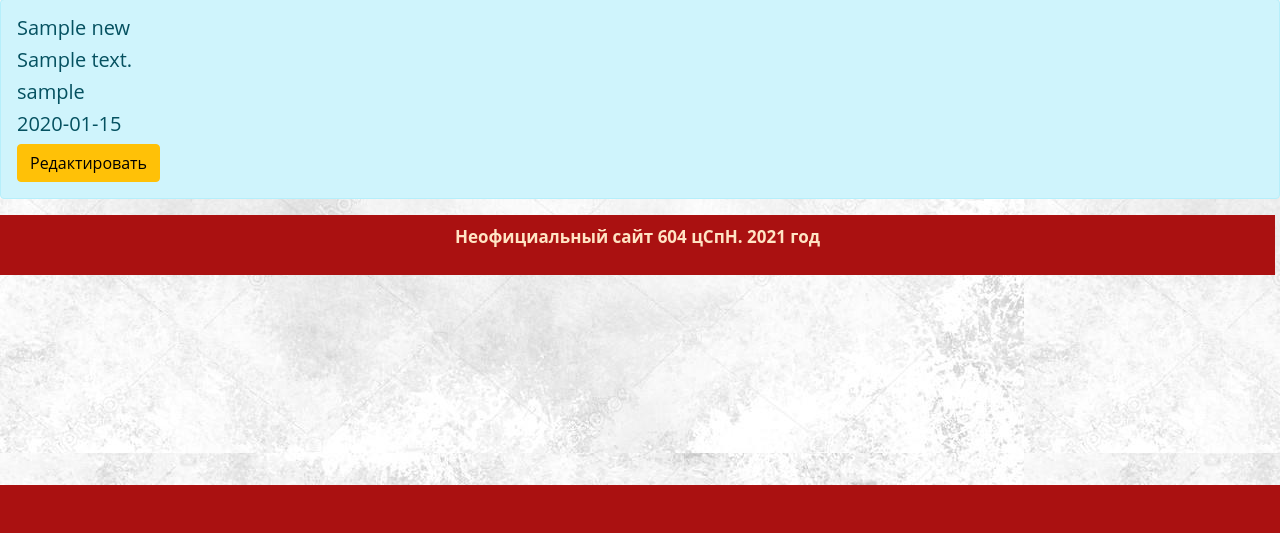
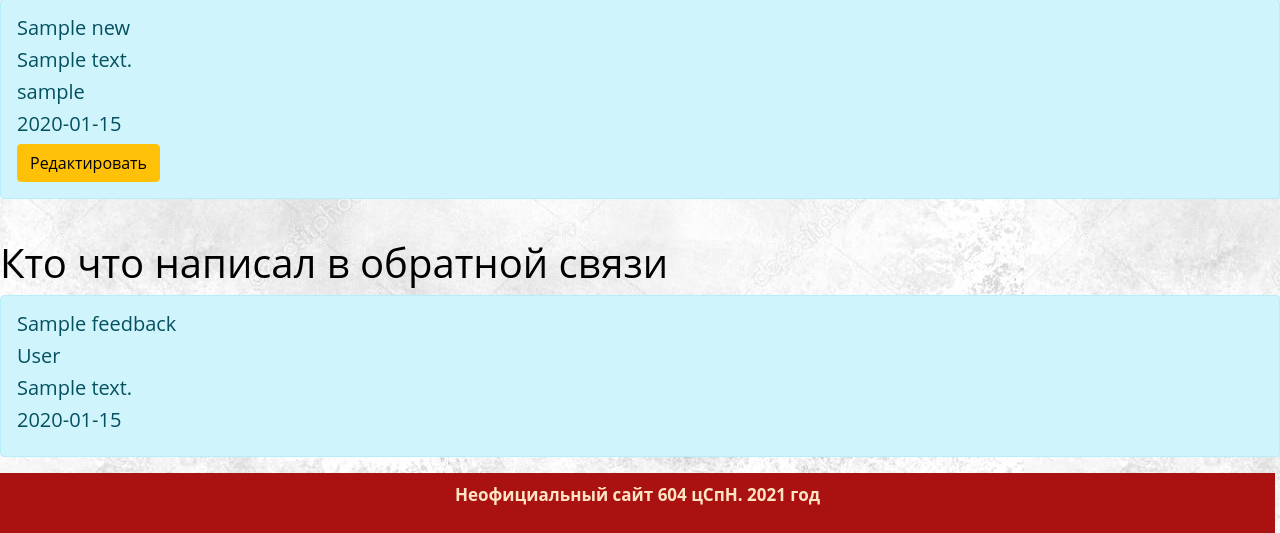
Before and after one commit to Elnik87/liteversion, a Python web app: template authorization/templates/authorization/admin.html in a window 1280 px wide. Shown: the part 315-848 px from the top of the page. Before the commit the page ends 800 px from the top, so only its background shows below. Run offline with Jinja, Linux system fonts and the light colour scheme; the template is opened without the code that fills it: most values are stand-ins (such as "Sample title", 1, 10 or a date in 2020).

Commit message:
Забыл добавить вывод обратной связи в админку

```diff
--- a/authorization/models.py
+++ b/authorization/models.py
@@ -7,6 +7,7 @@ class User(db.Model, UserMixin):
     login = db.Column(db.String(30), nullable=False)
     password = db.Column(db.String(30), nullable=False)
 
+
 @login_manager.user_loader
 def load_user(user_id):
     return User.get(user_id)
--- a/authorization/templates/authorization/admin.html
+++ b/authorization/templates/authorization/admin.html
@@ -24,7 +24,24 @@
 <h2>Пока еще ни одну новость не добавили</h2>
 
 {% endif %}
+<br>
 
+     {% if feedback|length > 0 %}
+<h1>Кто что написал в обратной связи</h1>
+
+{% for feedback in feedbacks %}
+<div class="alert alert-info">
+<h5>{{ feedback.name }}</h5>
+<h5>{{ feedback.last_name }}</h5>
+<h5>{{ feedback.body }}</h5>
+<h5>{{ new.date.date() }}</h5>
+</div>
+
+{% endfor%}
+{% else %}
+<h2>Пока еще никто ничего не написал</h2>
+
+{% endif %}
 </main>
 
 {% endblock %}
--- a/authorization/views.py
+++ b/authorization/views.py
@@ -3,8 +3,9 @@ from flask_login import login_user, login_required, logout_user
 from werkzeug.security import check_password_hash
 from werkzeug.utils import redirect
 
+from feedback.models import Feedback
+from news.models import News
 from liteversion import db
-from news.models import News
 from .models import User
 
 admin = Blueprint("admin", __name__, template_folder="templates")
@@ -99,4 +100,5 @@ def create():
 @login_required
 def admins():
     news = News.query.order_by(News.date.desc()).all()
-    return render_template("authorization/admin.html", news=news)
+    feedbacks = Feedback.query.order_by(Feedback.date.desc()).all()
+    return render_template("authorization/admin.html", news=news, feedbacks=feedbacks)
--- a/config.py
+++ b/config.py
@@ -2,3 +2,4 @@ class Configuration(object):
     DEBUG = True
     SQLALCHEMY_DATABASE_URI = "sqlite:///csn.db"
     SQLALCHEMY_TRACK_MODIFICATIONS = False
+    SECRET_KEY = "zdfkszdlfgkvjzsroithaslejeflkzjfl"
```
